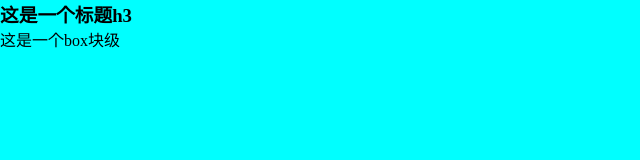
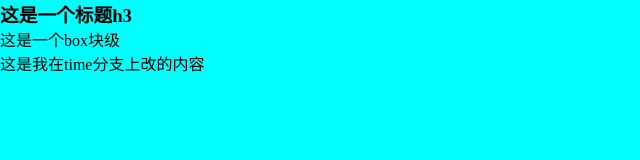
Before and after one commit to AaronGod/Test, a plain HTML site: page index.html in a window 1280 px wide. Shown: the whole page, without its empty margins (0-640 px from the left). Drawn offline with Linux system fonts and the light colour scheme.

Commit message:
在time分支增加了index.html内容

```diff
--- a/index.html
+++ b/index.html
@@ -16,6 +16,7 @@
     <div>
         这是一个box块级
     </div>
+    <span>这是我在time分支上改的内容</span>
     <script>
         console.log(123)
     </script>
```
